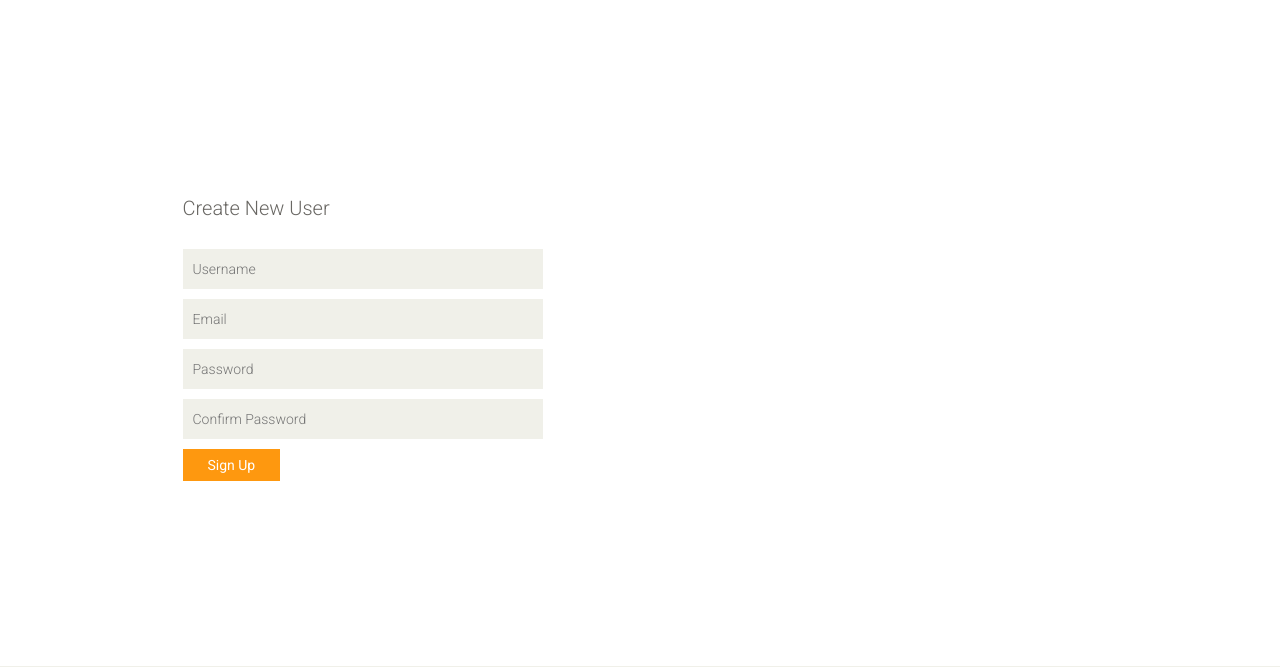
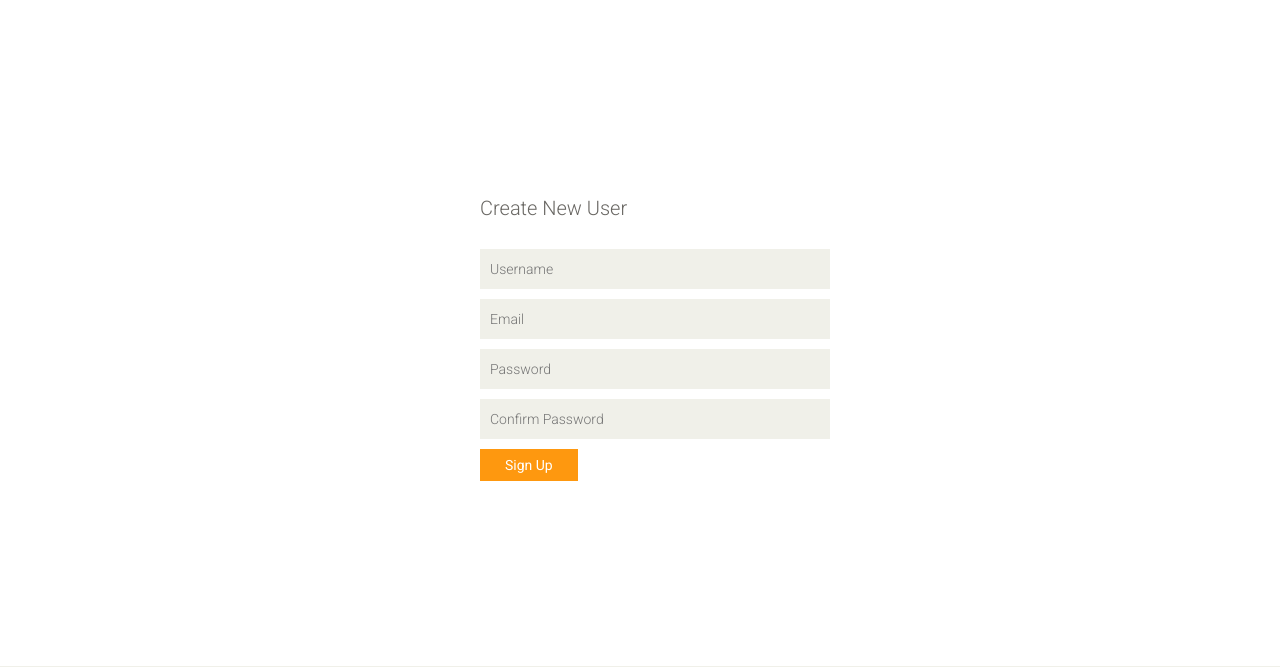
Before and after one commit to AwinashGoswami/ecommerce-django, a Django app: page /signup in a window 1280 px wide. Shown: the part 220-887 px from the top of the page. Run offline with Django 4.2, Linux system fonts and the light colour scheme.

Commit message:
signup form aligned in center

```diff
--- a/ecommerce_django/templates/registration/signup.html
+++ b/ecommerce_django/templates/registration/signup.html
@@ -3,8 +3,7 @@
 {% block body %}
 <section id="form" style="margin-left: 30px;">
     <div class="container">
-        <div class="row">
-            <div class="col-sm-4 col-sm-offset-1">
+        <div class="col-sm-4 col-sm-offset-4">
             <div class="signup-form">
                 <h2>Create New User</h2>
                 <form method="post">
@@ -17,7 +16,7 @@
                 </form>
             </div>
         </div>
-        </div>
+
     </div>
 </section>
 {% endblock %}
```
Lines whose indentation alone changed are shown as unchanged.
